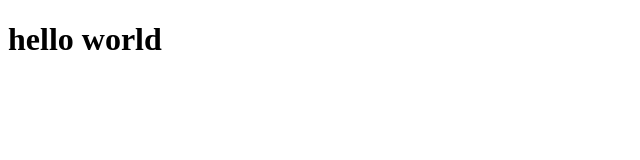
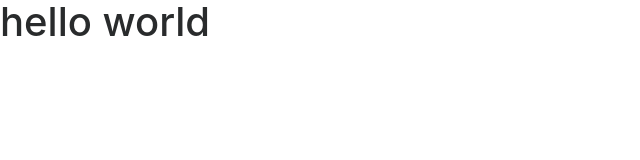
Before and after one commit to chaimk13/hello-world, a plain HTML site: page Index.html in a window 1280 px wide. Shown: the whole page, without its empty margins (0-640 px from the left). Drawn offline with nearby package versions, Linux system fonts and the light colour scheme.

Commit message:
Update Index.html

```diff
--- a/Index.html
+++ b/Index.html
@@ -1,6 +1,11 @@
 <!DOCTYPE html>
 <html>
+ <head>
+  <link rel="stylesheet" href="https://cdnjs.cloudflare.com/ajax/libs/twitter-bootstrap/4.0.0-alpha.6/css/bootstrap.min.css">
+ </head>
  <body>
-  <h1>hello world</h1>
+  <div class="well">
+   <h1>hello world</h1>
+  </div>
  </body>
 </html>
```
